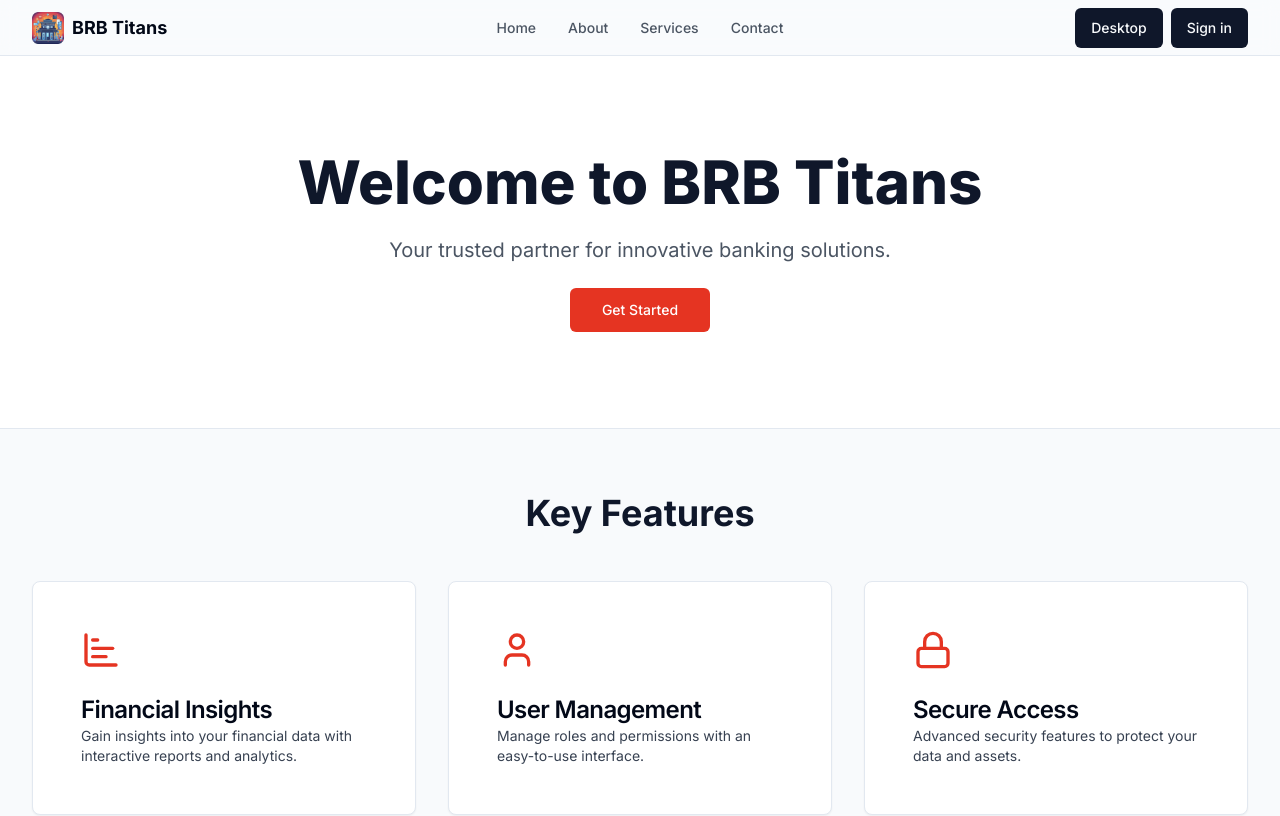
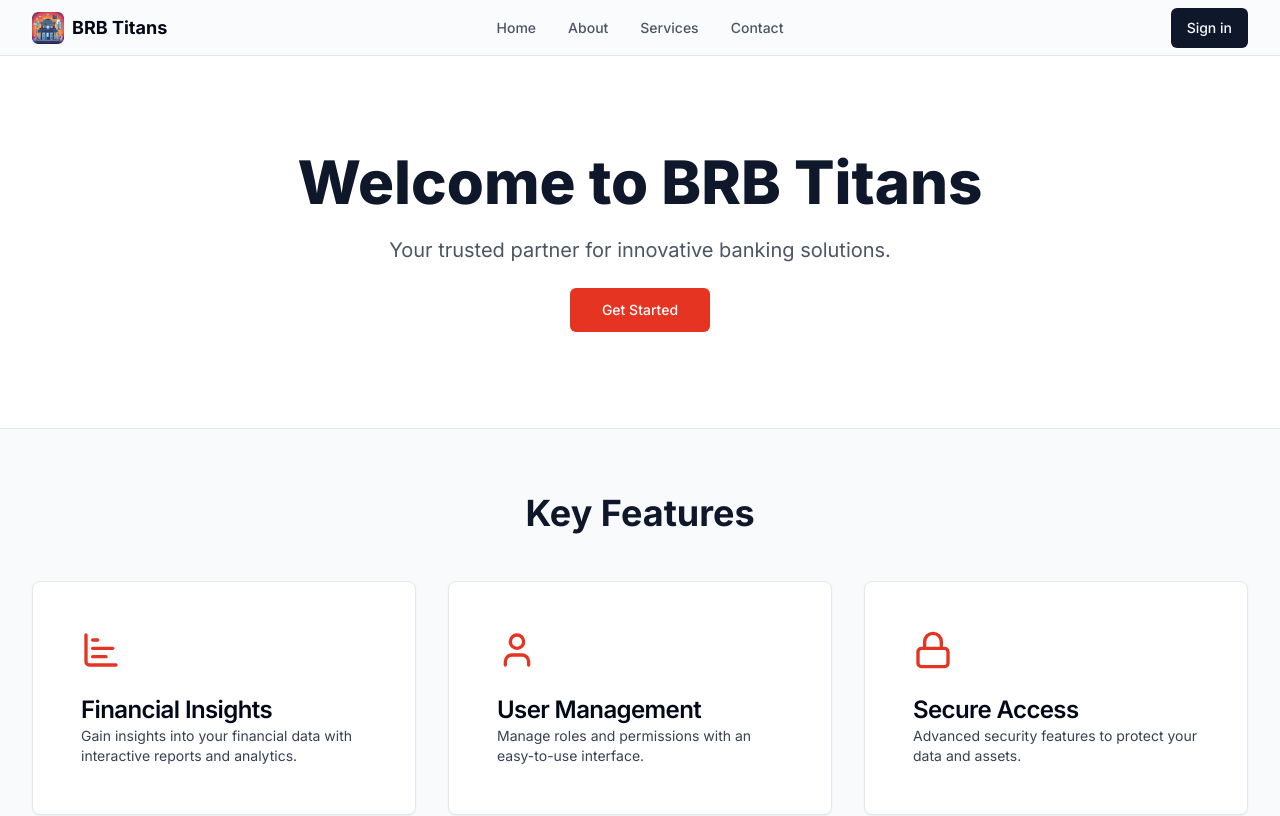
Before and after one commit to Shavkatjon-O/BRB_Hackcelerator_2024_Frontend, a Next.js app: page / in a window 1280 px wide. Shown: the top 816 px of the page. Built offline with nearby package versions, Linux system fonts and the light colour scheme; no server answers.

Commit message:
fix: header in landing page

```diff
--- a/src/app/(home)/_components/Header.tsx
+++ b/src/app/(home)/_components/Header.tsx
@@ -1,32 +1,12 @@
 "use client";
-
-import { useEffect, useState } from 'react';
 
 import Image from 'next/image';
 import Link from 'next/link';
 import { Button } from '@/components/ui/button';
 import useUser from '@/hooks/useUser';
 
-import CoreAPI from '@/lib/coreApi';
-
 const Header = () => {
   const { user, loading, error } = useUser();
-  const [desktop_exe, setDesktop_exe] = useState<string>("");
-
-  useEffect(() => {
-
-    const fetchDesktopExe = async () => {
-      try {
-        const response = await CoreAPI.get('/common/desktop/1/');
-        setDesktop_exe(response.data.desktop_exe);
-      } catch (error) {
-        console.error('Error fetching desktop exe:', error);
-      }
-    };
-
-    fetchDesktopExe();
-
-  }, []);
 
   if (error) {
     console.error(error);
@@ -66,12 +46,6 @@ const Header = () => {
           </nav>
 
           <div className="md:w-1/3 w-1/2 flex justify-end space-x-2">
-            <a href={desktop_exe} download>
-              <Button variant="default">
-                Desktop
-              </Button>
-            </a>
-
             {
               loading ? (
                 <span>Loading...</span>
```
